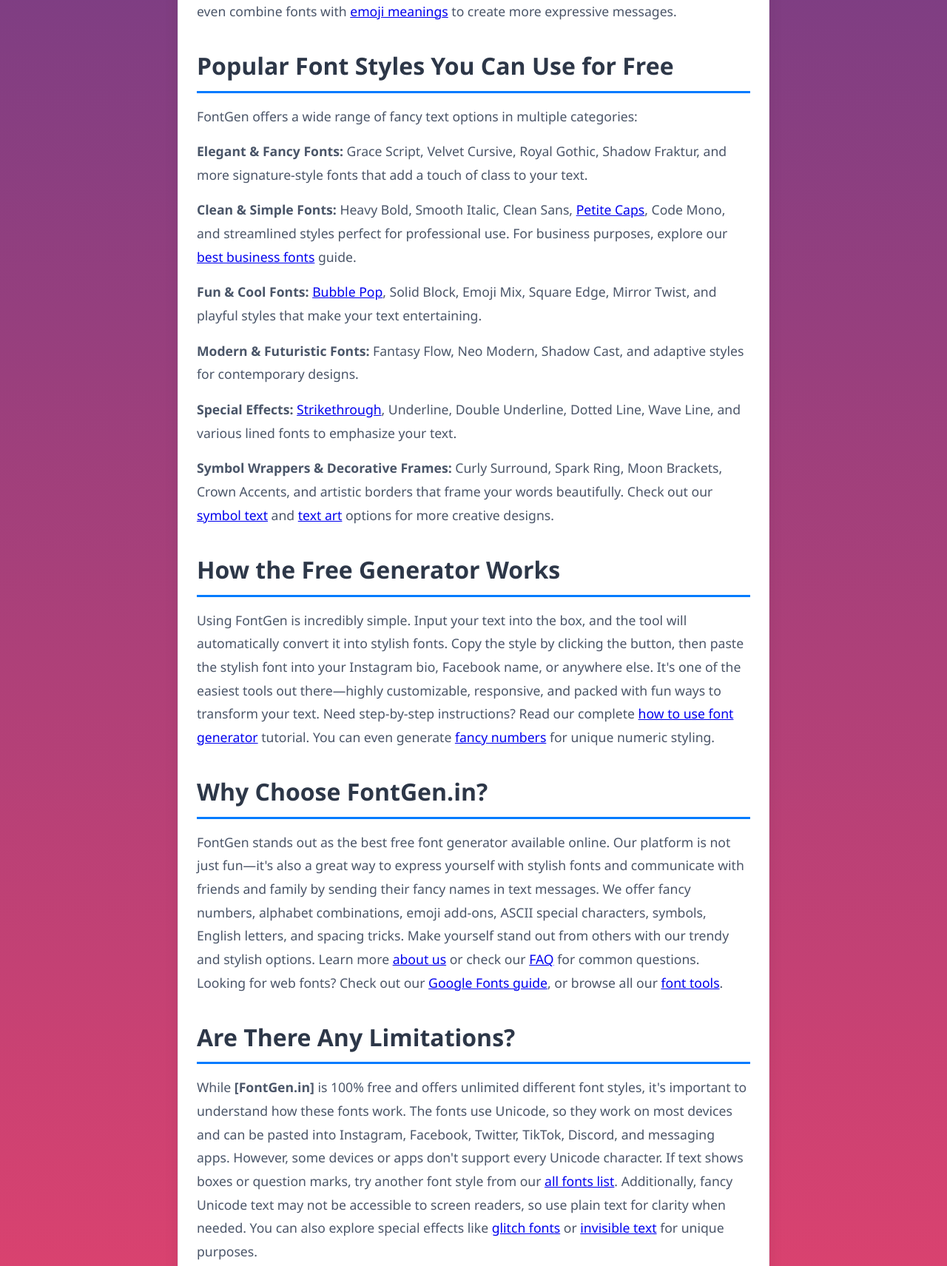
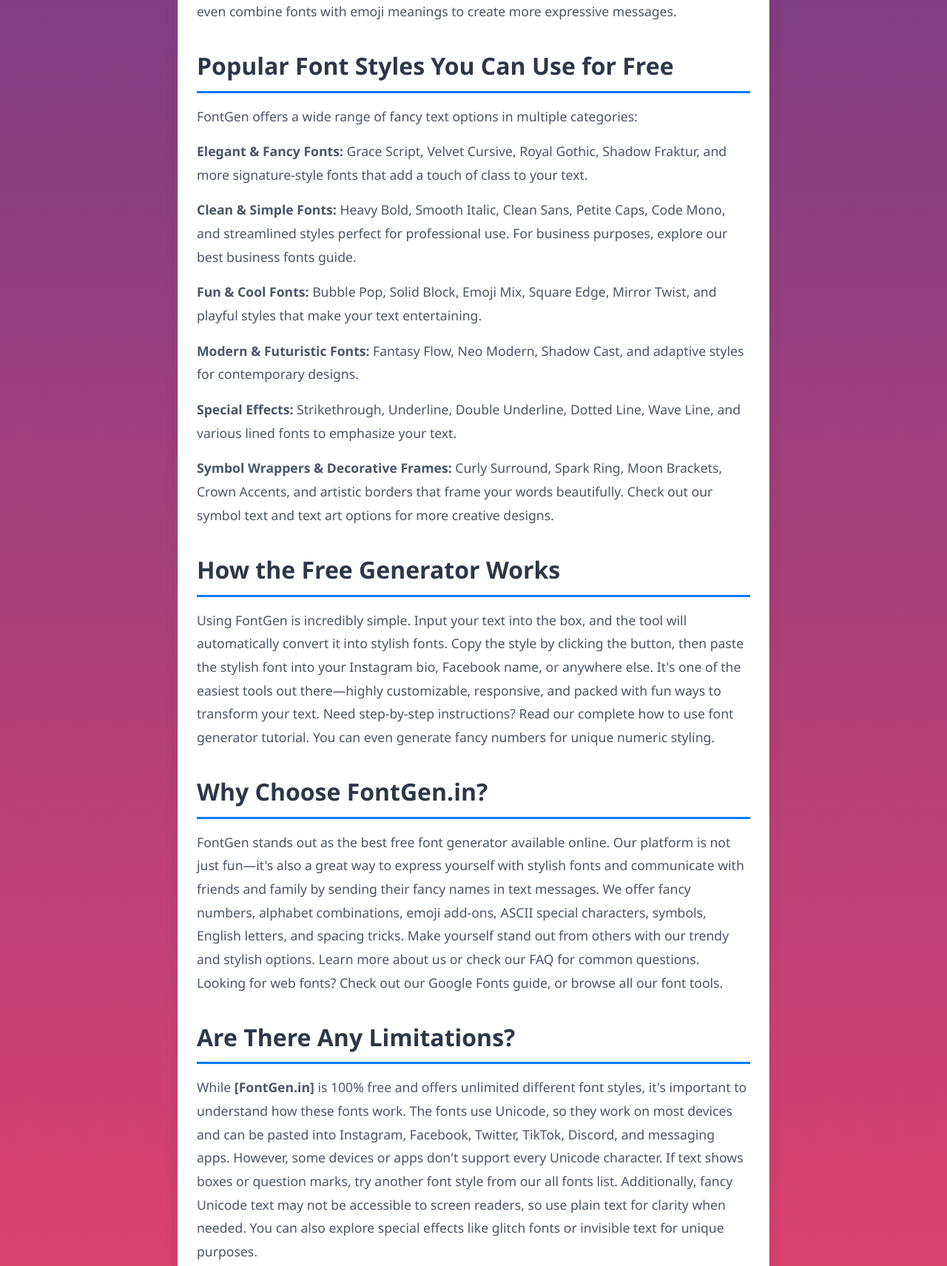
Before and after one commit to rforrupesh/fancytext, a plain HTML site: page is-font-generator-free-to-use.html in a window 1280 px wide. Shown: the part 1239-2950 px from the top of the page at 74% size. Drawn offline with Linux system fonts and the light colour scheme.

Commit message:
Update is-font-generator-free-to-use.html

```diff
--- a/is-font-generator-free-to-use.html
+++ b/is-font-generator-free-to-use.html
@@ -158,23 +158,33 @@
 <h2 id="are-font-generators-really-free-">Are Font Generators Really Free?</h2>
 <p>Yes, font generators are 100% free to use. At FontGen, we are the #1 Online Font Changer offering unlimited access without creating an account or entering payment information. We have created 190 different font styles, including <a href="https://fontgen.in/tools/fancy.html">fancy</a>, <a href="https://fontgen.in/tools/cool.html">cool</a>, <a href="https://fontgen.in/tools/bold.html">bold</a>, <a href="https://fontgen.in/tools/cursive.html">cursive</a>, gothic, bubble, and many more. There are no daily limits, no watermarks, and no restrictions on how you use the generated fonts. It&#39;s that easy to generate fonts with our tool.</p>
 <h2 id="what-can-you-do-with-free-font-generators-">What Can You Do with Free Font Generators?</h2>
-<p>Font generators offer incredible value at no cost. You can create cool name effects for Instagram and other social networks, make stylish nicknames, design trendy profile names, and stand out as the cool one in your friend circle. Use fancy text for gaming handles, poster design, YouTube video titles, and messaging apps. Students can make their projects more creative, while influencers often use different categories to create attractive comments and bios that express their thoughts using fancy symbols. You can even combine fonts with <a href="https://fontgen.in/emoji-meanings.html">emoji meanings</a> to create more expressive messages.</p>
+<p>Font generators offer incredible value at no cost. You can create cool name effects for Instagram and other social networks, make stylish nicknames, design trendy profile names, and stand out as the cool one in your friend circle. Use fancy text for gaming handles, poster design, YouTube video titles, and messaging apps. Students can make their projects more creative, while influencers often use different categories to create attractive comments and bios that express their thoughts using fancy symbols. You can even combine fonts with emoji meanings to create more expressive messages.</p>
 <h2 id="popular-font-styles-you-can-use-for-free">Popular Font Styles You Can Use for Free</h2>
 <p>FontGen offers a wide range of fancy text options in multiple categories:</p>
+
 <p><strong>Elegant &amp; Fancy Fonts:</strong> Grace Script, Velvet Cursive, Royal Gothic, Shadow Fraktur, and more signature-style fonts that add a touch of class to your text.</p>
-<p><strong>Clean &amp; Simple Fonts:</strong> Heavy Bold, Smooth Italic, Clean Sans, <a href="https://fontgen.in/tools/small.html">Petite Caps</a>, Code Mono, and streamlined styles perfect for professional use. For business purposes, explore our <a href="https://fontgen.in/best-business-fonts.html">best business fonts</a> guide.</p>
-<p><strong>Fun &amp; Cool Fonts:</strong> <a href="https://fontgen.in/tools/cool.html">Bubble Pop</a>, Solid Block, Emoji Mix, Square Edge, Mirror Twist, and playful styles that make your text entertaining.</p>
+
+<p><strong>Clean &amp; Simple Fonts:</strong> Heavy Bold, Smooth Italic, Clean Sans, Petite Caps, Code Mono, and streamlined styles perfect for professional use. For business purposes, explore our best business fonts guide.</p>
+
+<p><strong>Fun &amp; Cool Fonts:</strong> Bubble Pop, Solid Block, Emoji Mix, Square Edge, Mirror Twist, and playful styles that make your text entertaining.</p>
+
 <p><strong>Modern &amp; Futuristic Fonts:</strong> Fantasy Flow, Neo Modern, Shadow Cast, and adaptive styles for contemporary designs.</p>
-<p><strong>Special Effects:</strong> <a href="https://fontgen.in/tools/strikethrough.html">Strikethrough</a>, Underline, Double Underline, Dotted Line, Wave Line, and various lined fonts to emphasize your text.</p>
-<p><strong>Symbol Wrappers &amp; Decorative Frames:</strong> Curly Surround, Spark Ring, Moon Brackets, Crown Accents, and artistic borders that frame your words beautifully. Check out our <a href="https://fontgen.in/tools/symbols.html">symbol text</a> and <a href="https://fontgen.in/tools/text-art.html">text art</a> options for more creative designs.</p>
+
+<p><strong>Special Effects:</strong> Strikethrough, Underline, Double Underline, Dotted Line, Wave Line, and various lined fonts to emphasize your text.</p>
+
+<p><strong>Symbol Wrappers &amp; Decorative Frames:</strong> Curly Surround, Spark Ring, Moon Brackets, Crown Accents, and artistic borders that frame your words beautifully. Check out our symbol text and text art options for more creative designs.</p>
+
 <h2 id="how-the-free-generator-works">How the Free Generator Works</h2>
-<p>Using FontGen is incredibly simple. Input your text into the box, and the tool will automatically convert it into stylish fonts. Copy the style by clicking the button, then paste the stylish font into your Instagram bio, Facebook name, or anywhere else. It&#39;s one of the easiest tools out there—highly customizable, responsive, and packed with fun ways to transform your text. Need step-by-step instructions? Read our complete <a href="https://fontgen.in/how-to-use-font-generator.html">how to use font generator</a> tutorial. You can even generate <a href="https://fontgen.in/tools/fancy-numbers.html">fancy numbers</a> for unique numeric styling.</p>
+<p>Using FontGen is incredibly simple. Input your text into the box, and the tool will automatically convert it into stylish fonts. Copy the style by clicking the button, then paste the stylish font into your Instagram bio, Facebook name, or anywhere else. It's one of the easiest tools out there—highly customizable, responsive, and packed with fun ways to transform your text. Need step-by-step instructions? Read our complete how to use font generator tutorial. You can even generate fancy numbers for unique numeric styling.</p>
+
 <h2 id="why-choose-fontgen-in-">Why Choose FontGen.in?</h2>
-<p>FontGen stands out as the best free font generator available online. Our platform is not just fun—it&#39;s also a great way to express yourself with stylish fonts and communicate with friends and family by sending their fancy names in text messages. We offer fancy numbers, alphabet combinations, emoji add-ons, ASCII special characters, symbols, English letters, and spacing tricks. Make yourself stand out from others with our trendy and stylish options. Learn more <a href="https://fontgen.in/about-us.html">about us</a> or check our <a href="https://fontgen.in/faq.html">FAQ</a> for common questions. Looking for web fonts? Check out our <a href="https://fontgen.in/google-fonts.html">Google Fonts guide</a>, or browse all our <a href="https://fontgen.in/tools/">font tools</a>.</p>
+<p>FontGen stands out as the best free font generator available online. Our platform is not just fun—it's also a great way to express yourself with stylish fonts and communicate with friends and family by sending their fancy names in text messages. We offer fancy numbers, alphabet combinations, emoji add-ons, ASCII special characters, symbols, English letters, and spacing tricks. Make yourself stand out from others with our trendy and stylish options. Learn more about us or check our FAQ for common questions. Looking for web fonts? Check out our Google Fonts guide, or browse all our font tools.</p>
+
 <h2 id="are-there-any-limitations-">Are There Any Limitations?</h2>
-<p>While <strong>[FontGen.in]</strong> is 100% free and offers unlimited different font styles, it&#39;s important to understand how these fonts work. The fonts use Unicode, so they work on most devices and can be pasted into Instagram, Facebook, Twitter, TikTok, Discord, and messaging apps. However, some devices or apps don&#39;t support every Unicode character. If text shows boxes or question marks, try another font style from our <a href="https://fontgen.in/">all fonts list</a>. Additionally, fancy Unicode text may not be accessible to screen readers, so use plain text for clarity when needed. You can also explore special effects like <a href="https://fontgen.in/tools/glitch.html">glitch fonts</a> or <a href="https://fontgen.in/tools/invisible.html">invisible text</a> for unique purposes.</p>
+<p>While <strong>[FontGen.in]</strong> is 100% free and offers unlimited different font styles, it's important to understand how these fonts work. The fonts use Unicode, so they work on most devices and can be pasted into Instagram, Facebook, Twitter, TikTok, Discord, and messaging apps. However, some devices or apps don't support every Unicode character. If text shows boxes or question marks, try another font style from our all fonts list. Additionally, fancy Unicode text may not be accessible to screen readers, so use plain text for clarity when needed. You can also explore special effects like glitch fonts or invisible text for unique purposes.</p>
+
 <h2 id="conclusion">Conclusion</h2>
-<p>Font generators like FontGen are truly free to use without any catches. We are one of the easiest and most comprehensive tools, offering everything from cool names and nicknames to mixed English words, Greek letters, and decorative symbols. Whether you want to make your Instagram bio more attractive, create engaging social media content, or simply have fun with different text styles, you can do it all without spending money. Visit FontGen today and explore 190 different font styles to make your text stand out from the crowd. Start generating unique, stylish fonts in seconds and express your thoughts using fancy symbols! For more tips and updates, check out our <a href="https://fontgen.in/blog.html">blog</a>, <a href="https://fontgen.in/contact-us.html">contact us</a> with any questions, or share your <a href="https://fontgen.in/feedback.html">feedback</a> to help us improve.</p>
+<p>Font generators like FontGen are truly free to use without any catches. We are one of the easiest and most comprehensive tools, offering everything from cool names and nicknames to mixed English words, Greek letters, and decorative symbols. Whether you want to make your Instagram bio more attractive, create engaging social media content, or simply have fun with different text styles, you can do it all without spending money. Visit FontGen today and explore 190 different font styles to make your text stand out from the crowd. Start generating unique, stylish fonts in seconds and express your thoughts using fancy symbols! For more tips and updates, check out our blog, contact us with any questions, or share your feedback to help us improve.</p>
 
 
 
```
